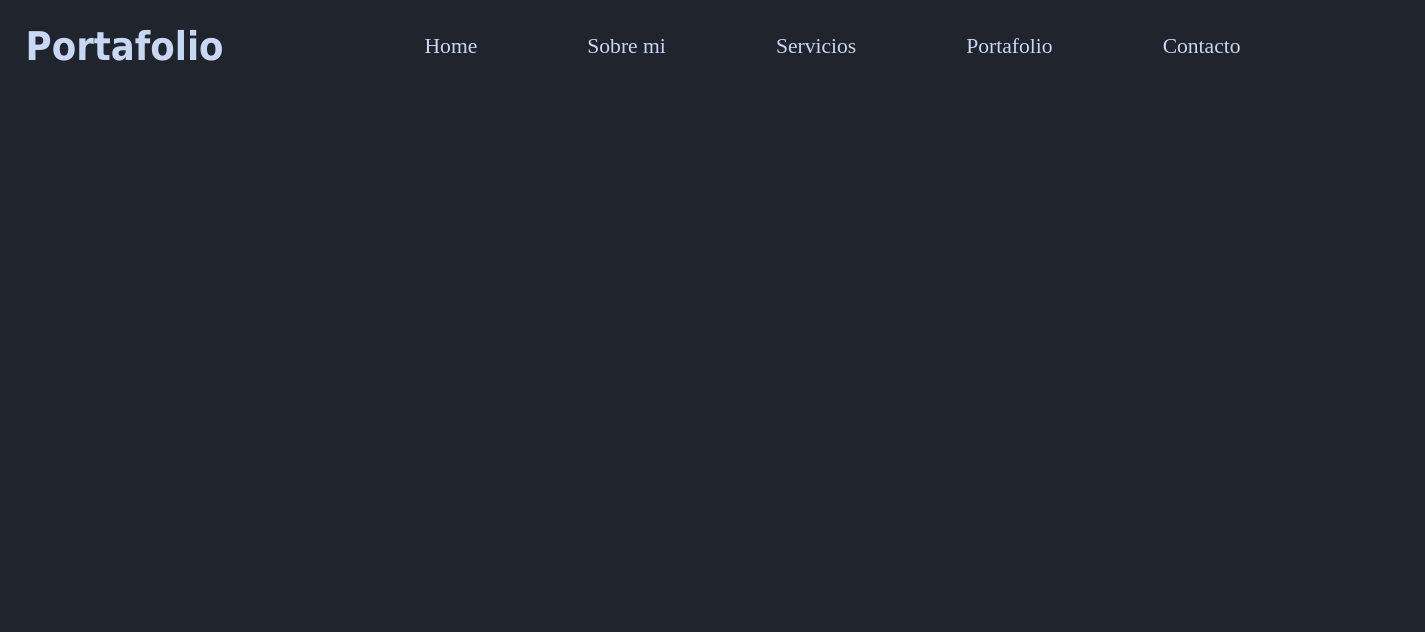
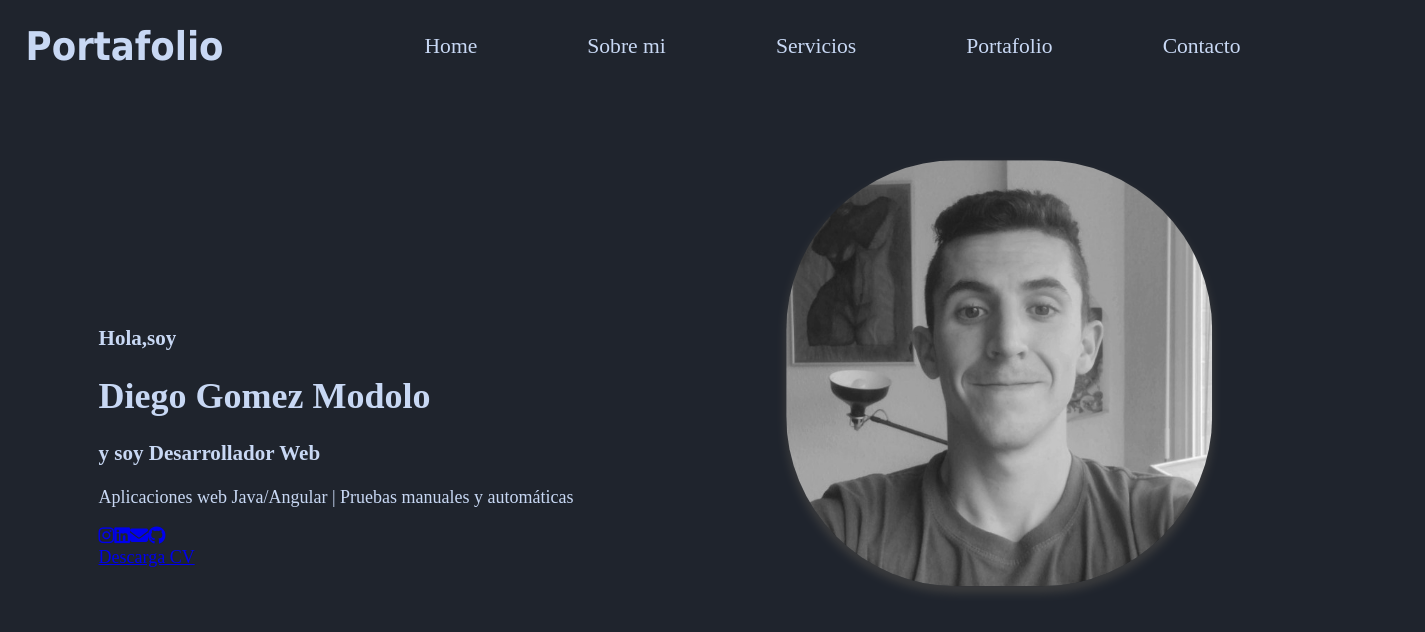
Before and after one commit to Dieote/portfolio-personal, an Angular app: page / in a window 1280 px wide. Shown: the top 632 px of the page, 1425 px wide, since content can reach past the window. Built offline with nearby package versions, Linux system fonts and the light colour scheme.

Commit message:
FontAwesome - Comp home - imagen y estilos

```diff
--- a/package.json
+++ b/package.json
@@ -18,6 +18,7 @@
     "@angular/platform-browser": "^16.0.0",
     "@angular/platform-browser-dynamic": "^16.0.0",
     "@angular/router": "^16.0.0",
+    "@fortawesome/fontawesome-free": "^6.4.0",
     "rxjs": "~7.8.0",
     "tslib": "^2.3.0",
     "zone.js": "~0.13.0"
--- a/src/app/app.component.css
+++ b/src/app/app.component.css
@@ -6,4 +6,5 @@
   border: none;
   outline: none;
   scroll-behavior: smooth;
+
 }
--- a/src/app/components/header/header.component.css
+++ b/src/app/components/header/header.component.css
@@ -31,3 +31,13 @@
 .navbar a:hover{
   color: var(--main-color);
 }
+.menu-icon {
+  font-size: 1.5rem;
+  color: var(--text-color);
+  cursor: pointer;
+  display: none;
+}
+
+.menu-icon i {
+  display: block;
+}
--- a/src/app/components/header/header.component.html
+++ b/src/app/components/header/header.component.html
@@ -1,5 +1,9 @@
 <div class="header">
   <a routerLink="/home" class="logo">Portafolio</a>
+
+  <div class="menu-icon">
+    <i class="fas fa-bars"></i>
+  </div>
 
   <div>
     <nav class="navbar">
--- a/src/app/components/home/home.component.css
+++ b/src/app/components/home/home.component.css
@@ -0,0 +1,22 @@
+.section{
+  min-height: 100vh;
+  padding: 40px 6% 2rem;
+}
+.home{
+    display: flex;
+    justify-content: center;
+    align-items: center;
+}
+img{
+  width: 70%;
+  box-shadow: 0 6px 10px 0 rgba(251, 4, 119, 0.6), 0 6px 10px 0 rgba(251, 4, 119, 0.6);
+  border-radius: 40%;
+  margin-top: 50%;
+  margin-left: 70%;
+  transform: translate(-50%,-50%);
+  filter:grayscale(100%);
+  transition: 1.5% ease-in-out;
+}
+img:hover{
+  filter: grayscale(0%);
+}
--- a/src/app/components/home/home.component.html
+++ b/src/app/components/home/home.component.html
@@ -1 +1,33 @@
-<p>home works!</p>
+<div class="section">
+  <div class="home" id="home">
+    <div class="home-content">
+      <h3>Hola,soy</h3>
+      <h1>Diego Gomez Modolo</h1>
+      <h3>y soy <span> Desarrollador Web</span></h3>
+      <p>Aplicaciones web Java/Angular | Pruebas manuales y automáticas</p>
+
+      <div class="social-media">
+        <a href="https://www.instagram.com/gomito_gome/" target="_blank"
+          ><i class="fab fa-instagram"></i
+        ></a>
+        <a
+          href="https://www.linkedin.com/in/diego-gomez-modolo-6186b9170/"
+          target="_blank"
+          ><i class="fab fa-linkedin"></i
+        ></a>
+        <a
+          href="mailto:gomezmdiego97@gmail.com?Subject=Consulta%20de%20sistema%20a%20gestionar."
+          target="_blank"
+          ><i class="fas fa-envelope"></i
+        ></a>
+        <a href="https://github.com/Dieote" target="_blank">
+          <i class="fab fa-github"></i
+        ></a>
+      </div>
+      <a href="#" class="btn">Descarga CV</a>
+    </div>
+    <div class="home-img">
+      <img src="/assets/1651660309628.jpeg" alt="myImage" />
+    </div>
+  </div>
+</div>
--- a/src/styles.css
+++ b/src/styles.css
@@ -1,3 +1,5 @@
+@import '~@fortawesome/fontawesome-free/css/all.css';
+
 :root {
   --bg-color: #1f242d;
   --second-bg-color: #3c4554;
```
Also changed, not shown: src/assets/1651660309628.jpeg (added), 1 other file (tests, documents, lock files or other folders).
